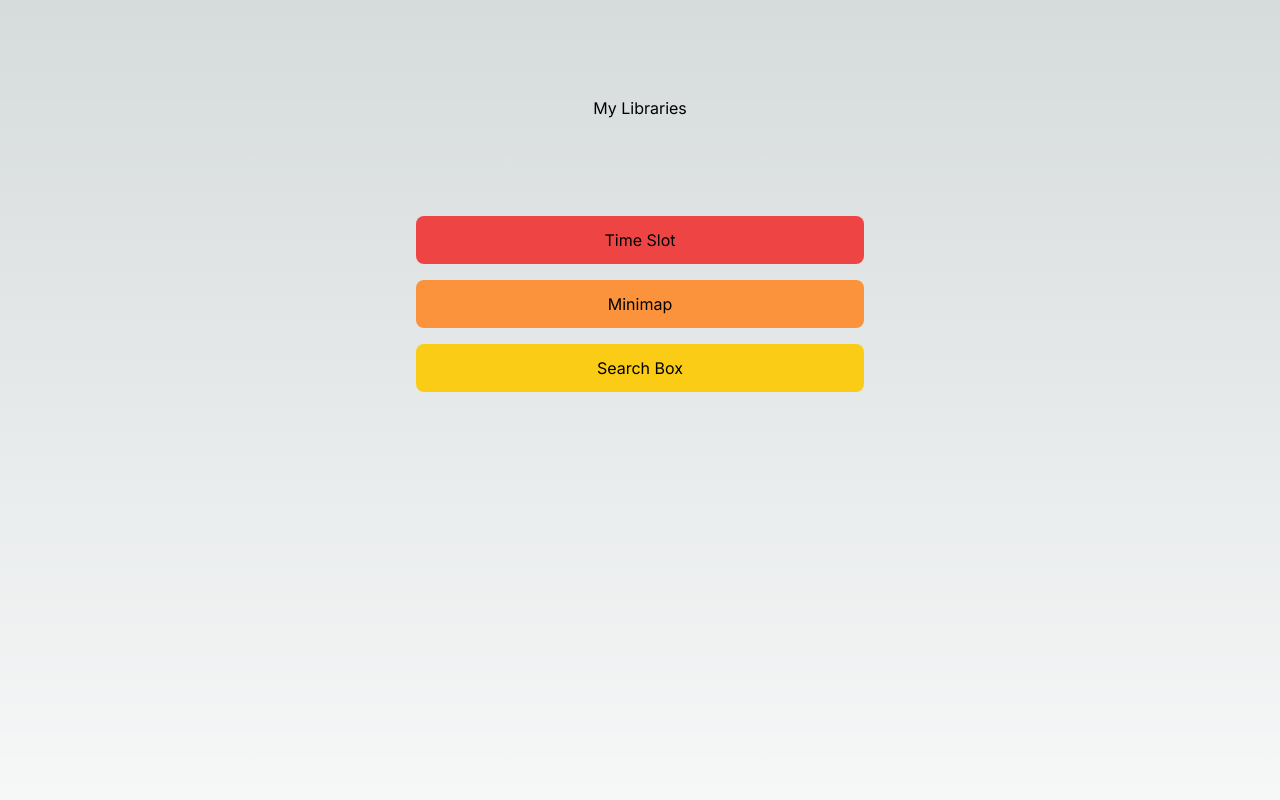
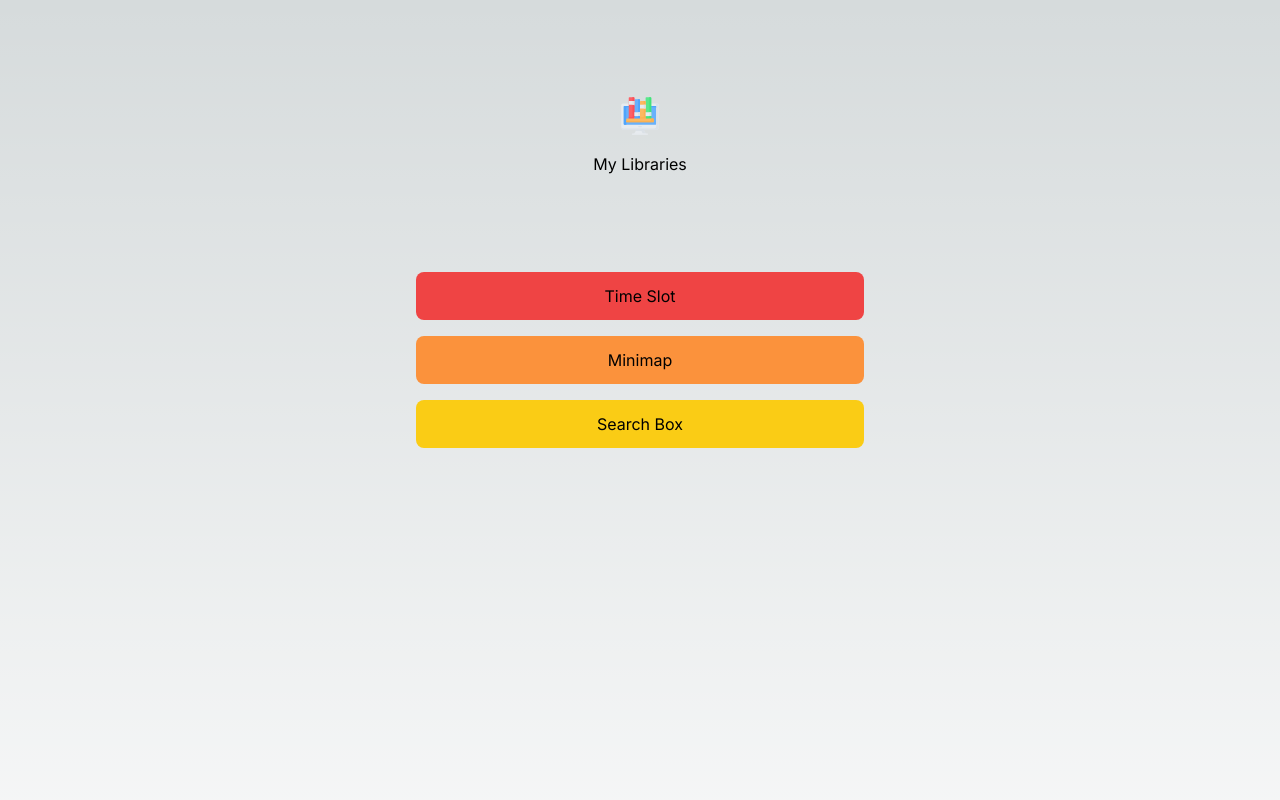
Before and after one commit to YDayeon/my-libraries, a Next.js app: page / in a window 1280 px wide. Shown: the top 800 px of the page. Built offline with nearby package versions, Linux system fonts and the light colour scheme.

Commit message:
add home icon

```diff
--- a/src/app/layout.tsx
+++ b/src/app/layout.tsx
@@ -2,6 +2,8 @@ import './globals.css';
 import type { Metadata } from 'next';
 import { Inter } from 'next/font/google';
 import Link from 'next/link';
+import SVGIMG from "../../public/assets/online-library.svg"
+import Image from 'next/image';
 
 const inter = Inter({ subsets: ['latin'] });
 
@@ -20,6 +22,9 @@ export default function RootLayout({
       <body
         className={`${inter.className} h-full flex flex-col items-center w-full py-24`}
       >
+        <Link href={"/"} className='mb-4 rounded-full flex justify-center items-center'>
+          <Image src={SVGIMG} alt="library icon" width={40} height={40} />
+        </Link>
         <h1>
           <Link href='/'>My Libraries</Link>
         </h1>
```
Also changed, not shown: public/assets/book.svg (added), public/assets/online-library.svg (added).
